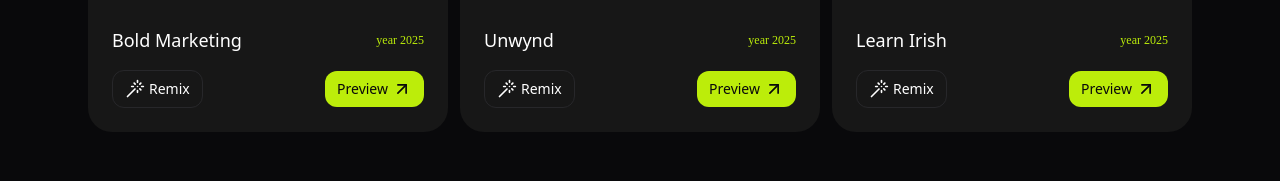
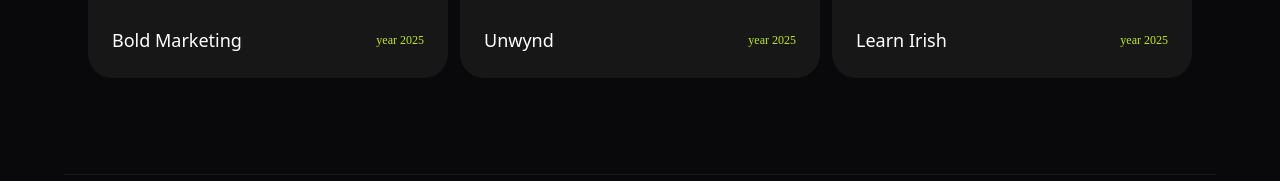
Before and after one commit to thatpollen/designwithpollen, a Next.js app: page /framer-projects in a window 1280 px wide. Shown: the part 489-670 px from the top of the page. Built offline with nearby package versions, Linux system fonts and the light colour scheme; a web font is replaced by a local one.

Commit message:
changes web3

```diff
--- a/src/app/framer-projects/page.tsx
+++ b/src/app/framer-projects/page.tsx
@@ -59,28 +59,6 @@ export default function FramerProject() {
                       </span>
                     </div>
                     {/* Between buttons */}
-                    <div className="flex justify-between items-center w-full">
-                      {/* Remix button */}
-                      <NextLink href={`${project?.url}`} legacyBehavior>
-                        <a target="_blank">
-                          <button className="px-3 py-2 rounded-xl text-sm font-medium text-white cursor-pointer flex items-center gap-1 border border-zinc-800 hover:bg-zinc-800">
-                            <Wand size={20} /> Remix
-                          </button>
-                        </a>
-                      </NextLink>
-                      {/* Preview button */}
-                      <NextLink href={`${project?.previewUrl}`} legacyBehavior>
-                        <a target="_blank">
-                          <LinkArrowButton
-                            text="Preview"
-                            deg={45}
-                            className="px-3 py-2 rounded-xl text-sm font-medium text-zinc-950 cursor-pointer bg-brand hover:bg-lime-500 flex items-center gap-1"
-                          >
-                            <ArrowUp size={20} />
-                          </LinkArrowButton>
-                        </a>
-                      </NextLink>
-                    </div>
                   </div>
                 </div>
               ))}
--- a/src/components/ui/body/Framer.tsx
+++ b/src/components/ui/body/Framer.tsx
@@ -65,28 +65,6 @@ export default function Framer() {
                     </span>
                   </div>
                   {/* Between buttons */}
-                  <div className="flex justify-between items-center w-full">
-                    {/* Remix button */}
-                    <NextLink href={`${project?.url}`} legacyBehavior>
-                      <a target="_blank">
-                        <button className="px-3 py-2 rounded-xl text-sm font-medium text-white cursor-pointer flex items-center gap-1 border border-zinc-800 hover:bg-zinc-800">
-                          <Wand size={20} /> Remix
-                        </button>
-                      </a>
-                    </NextLink>
-                    {/* Preview button */}
-                    <NextLink href={`${project?.previewUrl}`} legacyBehavior>
-                      <a target="_blank">
-                        <LinkArrowButton
-                          text="Preview"
-                          deg={45}
-                          className="px-3 py-2 rounded-xl text-sm font-medium text-zinc-950 cursor-pointer bg-brand hover:bg-lime-500 flex items-center gap-1"
-                        >
-                          <ArrowUp size={20} />
-                        </LinkArrowButton>
-                      </a>
-                    </NextLink>
-                  </div>
                 </div>
               </div>
             ))}
--- a/src/components/ui/body/Hero.tsx
+++ b/src/components/ui/body/Hero.tsx
@@ -15,10 +15,6 @@ export default function Hero() {
             <div className="flex justify-center gap-4">
               <span className="font-playwrite text-base leading-6 text-brand text-center">
                 10 years in tech
-              </span>
-              <div className="w-px h-auto bg-[rgba(255,255,255,0.12)]"></div>
-              <span className="font-playwrite text-base leading-6 text-brand text-center">
-                web3 focused
               </span>
             </div>
             <h1 className="text-5xl sm:text-6xl leading-[1] text-center font-semibold text-neutral-50">
```
